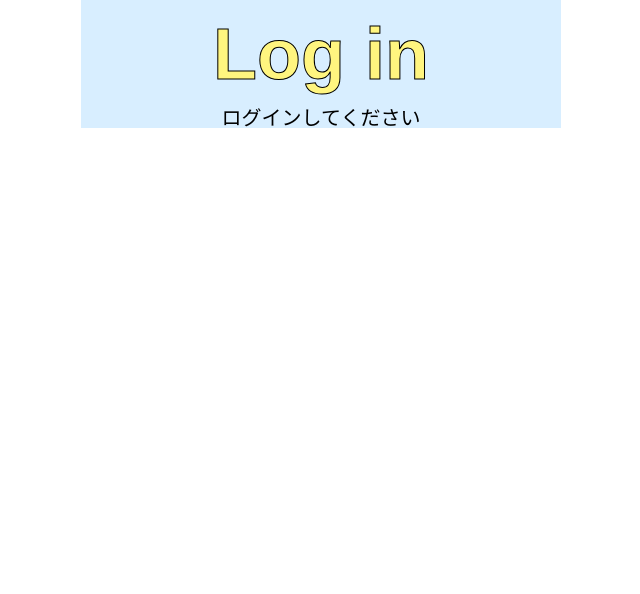
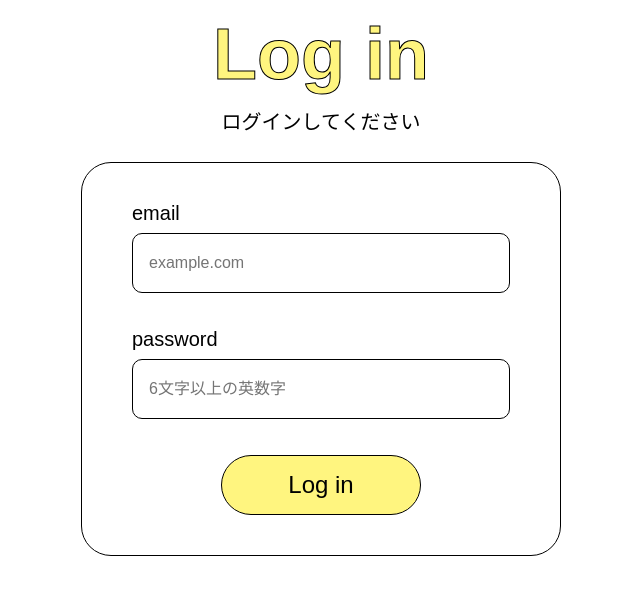
Before and after one commit to caramelribon/calender-app, a Vue app: page /login in a window 1280 px wide. Shown: the top 594 px of the page, without its empty margins (319-959 px from the left). Built offline with nearby package versions, Linux system fonts and the light colour scheme.

Commit message:
[add] /loginのUI実装

```diff
--- a/src/assets/base.css
+++ b/src/assets/base.css
@@ -38,6 +38,9 @@ html {
 }
 .mt08 {
   margin-top: 8px;
+}
+.mt10 {
+  margin-top: 10px;
 }
 .mt12 {
   margin-top: 12px;
@@ -96,6 +99,9 @@ html {
 .fs32 {
   font-size: 10px;
 }
+.fs48 {
+  font-size: 10px;
+}
 .fs72 {
   font-size: 10px;
 }
--- a/src/assets/main.css
+++ b/src/assets/main.css
@@ -16,6 +16,10 @@ p {
   font-size: 20px;
   text-align: center;
 }
+.colum {
+  display: flex;
+  flex-direction: column;
+}
 
 .form {
   width: 100%;
@@ -23,11 +27,20 @@ p {
   padding: 40px 50px;
   border: 1px solid var(--black);
   border-radius: 30px;
+  background-color: var(--white);
 }
 
 label {
+  font-weight: 100;
   font-size: 20px;
   line-height: 100%;
 }
 input {
+  width: 100%;
+  height: 60px;
+  padding: 22px 16px;
+  border-radius: 10px;
+  border: 1px solid var(--black);
+  font-size: 16px;
+  font-weight: 100;
 }
--- a/src/views/LogIn.vue
+++ b/src/views/LogIn.vue
@@ -1,22 +1,46 @@
 <template>
   <div class="main__contents">
     <p class="en">Log in</p>
-    <p class="jp">ログインしてください</p>
-    <div></div>
+    <p class="jp fw1 mt04">ログインしてください</p>
+    <div class="form mt30">
+      <div class="colum">
+        <label class="fw1">email</label>
+        <input
+          id="email"
+          v-model="email"
+          class="mt10"
+          type="email"
+          autocomplete="email"
+          placeholder="example.com"
+        />
+      </div>
+      <div class="mt36 colum">
+        <label class="fw1">password</label>
+        <input
+          class="mt10"
+          id="password"
+          v-model="password"
+          type="password"
+          autocomplete="current-password"
+          placeholder="6文字以上の英数字"
+        />
+      </div>
+      <DefaultButton class="fw1 login-btn" color="#FFF57F">Log in</DefaultButton>
+    </div>
   </div>
 </template>
 
-<script lang="ts">
+<script lang="ts" setup>
 import { defineComponent } from 'vue'
-
-export default defineComponent({})
+import DefaultButton from '@/components/button/DefaultButton.vue'
 </script>
 
 <style scoped>
-.main__contents {
-  background-color: var(--sky-blue);
-}
 .en {
   color: var(--yellow);
 }
+.login-btn {
+  margin: 36px auto 0 auto;
+  width: 200px;
+}
 </style>
```
